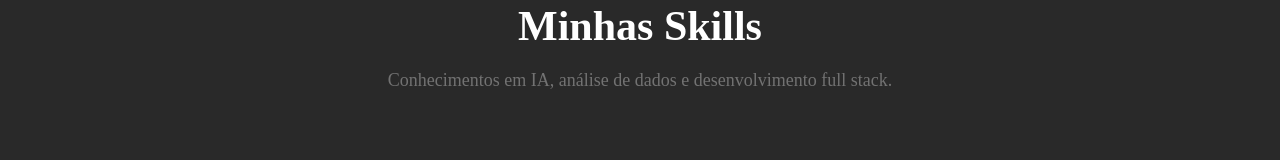
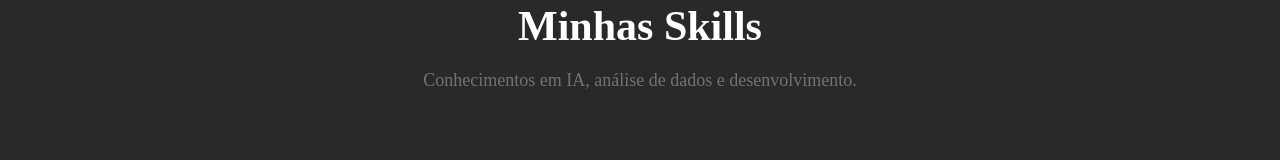
Before and after one commit to Raquelbraga242/Portfolio, a plain HTML site: page index.html in a window 1280 px wide. Shown: the part 1948-2108 px from the top of the page. Drawn offline with Linux system fonts and the light colour scheme.

Commit message:
editando

```diff
--- a/index.html
+++ b/index.html
@@ -156,7 +156,7 @@
     <section id="skills">
         <div class="header">
             <h1>Minhas Skills</h1>
-            <p>Conhecimentos em IA, análise de dados e desenvolvimento full stack.</p>
+            <p>Conhecimentos em IA, análise de dados e desenvolvimento.</p>
         </div>
 
         <div class="skills-grid">
```
